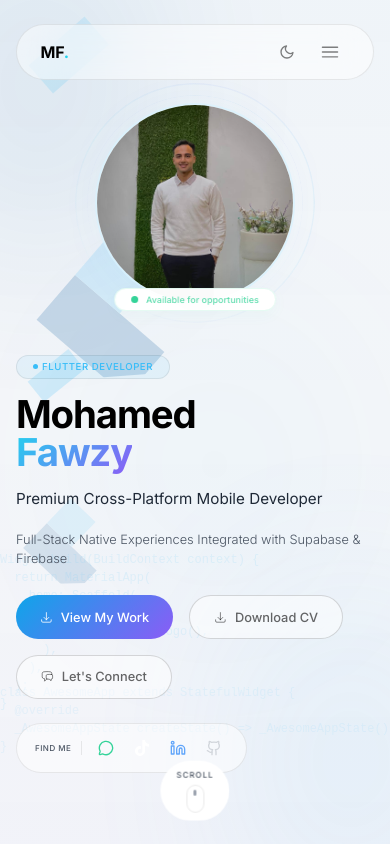
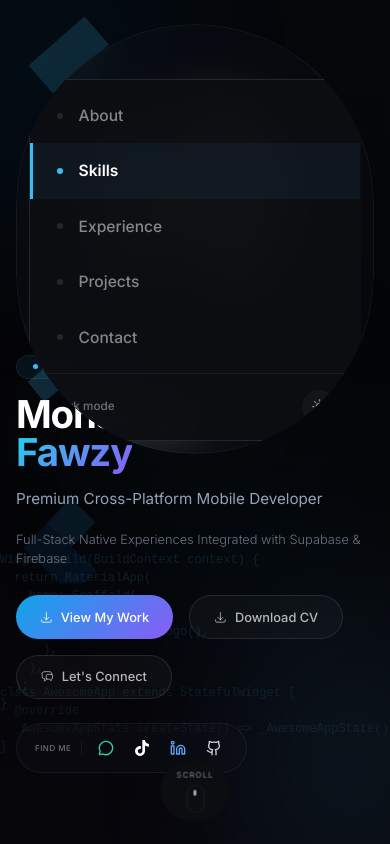
Before and after one commit to M-Fawzy2004/Portfolio, a React (Vite) app: page / in a window 390 px wide. Both pictures are taken after a click on the button "Open menu". Shown: the top 844 px of the page. Built offline with nearby package versions, Linux system fonts and the light colour scheme.

Commit message:
feat: add ScrollToTop component for improved navigation

```diff
--- a/src/App.jsx
+++ b/src/App.jsx
@@ -8,6 +8,7 @@
 import Education from './components/Education'
 import Contact from './components/Contact'
 import BackgroundEasterEggs from './components/BackgroundEasterEggs'
+import ScrollToTop from './components/ScrollToTop'
 
 const ThemeContext = createContext()
 
@@ -41,6 +42,7 @@
         </div>
         <BackgroundEasterEggs />
         <Navigation />
+        <ScrollToTop />
         <main className="position-relative" style={{ zIndex: 10 }}>
           <Hero />
           <AboutMe />
--- a/src/components/Navigation.jsx
+++ b/src/components/Navigation.jsx
@@ -1,6 +1,6 @@
 import { motion, AnimatePresence } from "framer-motion";
 import { useState, useEffect, useRef } from "react";
-import { Bars3Icon, XMarkIcon, SunIcon, MoonIcon } from "@heroicons/react/24/outline";
+import { Bars3Icon, XMarkIcon } from "@heroicons/react/24/outline";
 import {
   isNavigationLocked,
   lockNavigation,
@@ -21,9 +21,16 @@
   const [hidden, setHidden] = useState(false);
   const [active, setActive] = useState("about");
   const [mobileOpen, setMobileOpen] = useState(false);
+  const [phase, setPhase] = useState("dot");
   const guardExpiry = useRef(null);
   const lastScrollY = useRef(0);
   const { theme, toggleTheme } = useTheme();
+
+  useEffect(() => {
+    const t1 = setTimeout(() => setPhase("expand"), 1200);
+    const t2 = setTimeout(() => setPhase("ready"), 3000);
+    return () => { clearTimeout(t1); clearTimeout(t2); };
+  }, []);
 
   useEffect(() => {
     const sectionIds = navItems.map((item) => item.href.slice(1));
@@ -70,44 +77,98 @@
   };
 
   const mobileMenuVariants = {
-    hidden: { opacity: 0, y: -12, scale: 0.96 },
-    visible: { opacity: 1, y: 0, scale: 1 },
-    exit: { opacity: 0, y: -12, scale: 0.96 },
+    hidden: { opacity: 0, height: 0 },
+    visible: { opacity: 1, height: 'auto' },
+    exit: { opacity: 0, height: 0 },
+  };
+
+  const mobileItemVariants = {
+    hidden: { opacity: 0, x: -16 },
+    visible: (i) => ({ opacity: 1, x: 0, transition: { delay: i * 0.06, duration: 0.35, ease: [0.25, 0.46, 0.45, 0.94] } }),
   };
 
   const isHidden = hidden && !mobileOpen;
+  const showFullNav = phase !== "dot";
+  const isExpanding = phase === "expand";
 
   return (
     <header className="fixed-top d-flex justify-content-center" style={{ marginTop: '1.5rem', zIndex: 99 }}>
       <motion.div
-        initial={{ y: -100, opacity: 0 }}
-        animate={{ y: isHidden ? -120 : 0, opacity: isHidden ? 0 : 1 }}
-        transition={{ duration: 0.35, ease: [0.25, 0.46, 0.45, 0.94] }}
-        style={{ pointerEvents: isHidden ? "none" : "auto", width: '92%', maxWidth: '72rem' }}
-      >
-        <nav
-          className={`d-flex align-items-center justify-content-between px-4 py-2 w-100 rounded-pill border ${
-            scrolled ? "shadow-lg" : ""
-          }`}
+        layout
+        initial={{ width: 48, height: 48 }}
+        animate={
+          phase === "dot"
+            ? { width: 48, height: 48, borderRadius: "50%", opacity: 1 }
+            : {
+                width: "92%",
+                height: "auto",
+                borderRadius: "9999px",
+                opacity: isHidden ? 0 : 1,
+                y: isHidden ? -120 : 0,
+              }
+        }
+        transition={{
+          duration: isExpanding ? 1.4 : 0.35,
+          ease: [0.7, 0, 0.3, 1],
+          delay: isExpanding ? 0 : 0,
+        }}
         style={{
-            backgroundColor: scrolled ? 'var(--bg-nav)' : 'var(--bg-tertiary)',
-            backdropFilter: 'blur(24px)',
-            borderColor: 'var(--border-default)',
-            transition: 'background-color 0.3s ease, border-color 0.3s ease',
+          pointerEvents: isHidden ? "none" : "auto",
+          maxWidth: "72rem",
+          overflow: "hidden",
         }}
       >
-          <div className="d-flex align-items-center gap-3">
+        <div
+          style={{
+            borderRadius: "inherit",
+            backgroundColor: phase === "dot" ? "transparent" : scrolled ? "var(--bg-nav)" : "var(--bg-tertiary)",
+            backdropFilter: "blur(24px)",
+            border: phase === "dot" ? "none" : "1px solid var(--border-default)",
+            transition: "background-color 0.3s ease, border-color 0.3s ease",
+          }}
+        >
+          {phase === "dot" && (
+            <motion.div
+              className="d-flex align-items-center justify-content-center"
+              style={{ width: 48, height: 48 }}
+              animate={{ scale: [1, 1.2, 1] }}
+              transition={{ duration: 2.5, repeat: Infinity, ease: "easeInOut" }}
+            >
+              <div style={{ width: 10, height: 10, borderRadius: "50%", backgroundColor: "#38BDF8", opacity: 0.8 }} />
+            </motion.div>
+          )}
+
+          {showFullNav && (
+            <motion.div
+              initial={{ opacity: 0 }}
+              animate={{ opacity: 1 }}
+              transition={{ duration: 0.4, delay: isExpanding ? 0.6 : 0 }}
+            >
+              <motion.nav
+                variants={{
+                  hidden: {},
+                  visible: { transition: { staggerChildren: 0.06, delayChildren: isExpanding ? 0.7 : 0 } },
+                }}
+                initial="hidden"
+                animate="visible"
+                className="d-flex align-items-center justify-content-between px-4 py-2 w-100"
+              >
+                <motion.div
+                  variants={{ hidden: { opacity: 0, y: 8 }, visible: { opacity: 1, y: 0, transition: { duration: 0.5, ease: [0.25, 0.46, 0.45, 0.94] } } }}
+                  className="d-flex align-items-center gap-3"
+                >
                   <a href="#" className="fw-bold text-decoration-none" style={{ fontSize: 'clamp(1rem, 2.5vw, 1.125rem)', letterSpacing: '-0.02em', color: 'var(--text-primary)' }}>
                     MF<span style={{ color: '#22D3EE' }}>.</span>
                   </a>
-          </div>
+                </motion.div>
 
                 <div className="d-none d-md-flex align-items-center gap-1">
                   {navItems.map((item) => {
                     const isActive = active === item.href.slice(1);
                     return (
-                <a
+                      <motion.a
                         key={item.label}
+                        variants={{ hidden: { opacity: 0, y: 8 }, visible: { opacity: 1, y: 0, transition: { duration: 0.5, ease: [0.25, 0.46, 0.45, 0.94] } } }}
                         href={item.href}
                         onClick={() => handleNavClick(item.href)}
                         className="position-relative px-3 py-2 text-decoration-none rounded-3"
@@ -129,11 +190,11 @@
                             transition={{ type: "spring", stiffness: 380, damping: 30 }}
                           />
                         )}
-                </a>
+                      </motion.a>
                     );
                   })}
-            {/* Theme toggle */}
-            <button
+                  <motion.button
+                    variants={{ hidden: { opacity: 0, y: 8 }, visible: { opacity: 1, y: 0, transition: { duration: 0.5, ease: [0.25, 0.46, 0.45, 0.94] } } }}
                     onClick={toggleTheme}
                     className="d-flex align-items-center justify-content-center rounded-circle border-0 ms-2"
                     style={{
@@ -166,27 +227,105 @@
                         <path d="M21 12.79A9 9 0 1 1 11.21 3 7 7 0 0 0 21 12.79z" />
                       </svg>
                     )}
-            </button>
+                  </motion.button>
                 </div>
 
-          <div className="d-flex d-md-none align-items-center gap-2">
-            {/* Theme toggle mobile */}
+                <motion.div
+                  variants={{ hidden: { opacity: 0, y: 8 }, visible: { opacity: 1, y: 0, transition: { duration: 0.5, ease: [0.25, 0.46, 0.45, 0.94] } } }}
+                  className="d-flex d-md-none align-items-center"
+                >
+                  <button
+                    onClick={() => setMobileOpen((prev) => !prev)}
+                    className="p-2 border-0 bg-transparent"
+                    style={{ color: 'var(--text-nav)', cursor: 'pointer' }}
+                    aria-label={mobileOpen ? "Close menu" : "Open menu"}
+                  >
+                    {mobileOpen ? <XMarkIcon style={{ width: 22, height: 22 }} /> : <Bars3Icon style={{ width: 22, height: 22 }} />}
+                  </button>
+                </motion.div>
+              </motion.nav>
+
+              <AnimatePresence>
+                {mobileOpen && (
+                  <motion.div
+                    variants={mobileMenuVariants}
+                    initial="hidden"
+                    animate="visible"
+                    exit="exit"
+                    transition={{ duration: 0.35, ease: [0.25, 0.46, 0.45, 0.94] }}
+                    className="overflow-hidden"
+                    style={{ margin: '0 0.75rem 0.75rem' }}
+                  >
+                    <div
+                      style={{
+                        backgroundColor: 'var(--bg-elevated)',
+                        backdropFilter: 'blur(32px)',
+                        border: '1px solid var(--border-strong)',
+                        borderRadius: 24,
+                        overflow: 'hidden',
+                      }}
+                    >
+                      <div className="d-flex flex-column py-2">
+                        {navItems.map((item, i) => {
+                          const isActive = active === item.href.slice(1);
+                          return (
+                            <motion.a
+                              key={item.label}
+                              custom={i}
+                              variants={mobileItemVariants}
+                              initial="hidden"
+                              animate="visible"
+                              href={item.href}
+                              onClick={() => handleNavClick(item.href)}
+                              className="d-flex align-items-center gap-3 px-4 py-3 text-decoration-none"
+                              style={{
+                                fontSize: 'clamp(0.9rem, 4vw, 1rem)',
+                                fontWeight: isActive ? 600 : 450,
+                                color: isActive ? 'var(--text-nav-active)' : 'var(--text-nav)',
+                                backgroundColor: isActive ? 'rgba(56,189,248,0.06)' : 'transparent',
+                                borderLeft: isActive ? '3px solid #38BDF8' : '3px solid transparent',
+                                transition: 'all 0.2s',
+                              }}
+                            >
+                              <span
+                                className="d-flex align-items-center justify-content-center rounded-2"
+                                style={{
+                                  width: 6,
+                                  height: 6,
+                                  borderRadius: '50%',
+                                  backgroundColor: isActive ? '#38BDF8' : 'var(--border-strong)',
+                                  flexShrink: 0,
+                                }}
+                              />
+                              {item.label}
+                            </motion.a>
+                          );
+                        })}
+                      </div>
+                      <div
+                        className="d-flex align-items-center justify-content-between px-4 py-3"
+                        style={{ borderTop: '1px solid var(--border-default)' }}
+                      >
+                        <span style={{ fontSize: 'clamp(0.65rem, 3vw, 0.75rem)', fontWeight: 500, color: 'var(--text-muted)' }}>
+                          {theme === 'dark' ? 'Dark mode' : 'Light mode'}
+                        </span>
                         <button
                           onClick={toggleTheme}
                           className="d-flex align-items-center justify-content-center rounded-circle border-0"
                           style={{
-                width: 32,
-                height: 32,
-                backgroundColor: 'transparent',
+                            width: 34,
+                            height: 34,
+                            backgroundColor: 'var(--btn-outline-bg)',
+                            border: '1px solid var(--border-default)',
                             color: 'var(--text-nav)',
                             cursor: 'pointer',
-                transition: 'color 0.3s ease',
-                fontSize: 14,
+                            transition: 'all 0.2s',
+                            fontSize: 15,
                           }}
                           aria-label={`Switch to ${theme === 'dark' ? 'light' : 'dark'} mode`}
                         >
                           {theme === 'dark' ? (
-                <svg width="16" height="16" viewBox="0 0 24 24" fill="none" stroke="currentColor" strokeWidth="2" strokeLinecap="round" strokeLinejoin="round">
+                            <svg width="15" height="15" viewBox="0 0 24 24" fill="none" stroke="currentColor" strokeWidth="2" strokeLinecap="round" strokeLinejoin="round">
                               <circle cx="12" cy="12" r="5" />
                               <line x1="12" y1="1" x2="12" y2="3" />
                               <line x1="12" y1="21" x2="12" y2="23" />
@@ -198,66 +337,20 @@
                               <line x1="18.36" y1="5.64" x2="19.78" y2="4.22" />
                             </svg>
                           ) : (
-                <svg width="16" height="16" viewBox="0 0 24 24" fill="none" stroke="currentColor" strokeWidth="2" strokeLinecap="round" strokeLinejoin="round">
+                            <svg width="15" height="15" viewBox="0 0 24 24" fill="none" stroke="currentColor" strokeWidth="2" strokeLinecap="round" strokeLinejoin="round">
                               <path d="M21 12.79A9 9 0 1 1 11.21 3 7 7 0 0 0 21 12.79z" />
                             </svg>
                           )}
                         </button>
-            <button
-              onClick={() => setMobileOpen((prev) => !prev)}
-              className="p-2 border-0 bg-transparent"
-              style={{ color: 'var(--text-nav)', cursor: 'pointer' }}
-              aria-label={mobileOpen ? "Close menu" : "Open menu"}
-            >
-              {mobileOpen ? <XMarkIcon style={{ width: 22, height: 22 }} /> : <Bars3Icon style={{ width: 22, height: 22 }} />}
-            </button>
                       </div>
-        </nav>
-
-        <AnimatePresence>
-          {mobileOpen && (
-            <motion.div
-              variants={mobileMenuVariants}
-              initial="hidden"
-              animate="visible"
-              exit="exit"
-              transition={{ type: "spring", stiffness: 400, damping: 30 }}
-              className="mt-2 p-4"
-              style={{
-                backgroundColor: 'var(--bg-elevated)',
-                backdropFilter: 'blur(32px)',
-                border: '1px solid var(--border-strong)',
-                borderRadius: 24,
-                boxShadow: '0 25px 50px rgba(0,0,0,0.5)',
-                transition: 'background-color 0.3s ease, border-color 0.3s ease',
-              }}
-            >
-              <div className="d-flex flex-column gap-2">
-                {navItems.map((item) => {
-                  const isActive = active === item.href.slice(1);
-                  return (
-                    <a
-                      key={item.label}
-                      href={item.href}
-                      onClick={() => handleNavClick(item.href)}
-                      className="px-3 py-2 text-decoration-none rounded-4"
-                      style={{
-                        fontSize: 'clamp(0.85rem, 4vw, 1rem)',
-                        fontWeight: 500,
-                        backgroundColor: isActive ? 'rgba(34,211,238,0.08)' : 'transparent',
-                        color: isActive ? 'var(--text-nav-active)' : 'var(--text-nav)',
-                        transition: 'all 0.3s',
-                      }}
-                    >
-                      {item.label}
-                    </a>
-                  );
-                })}
                     </div>
                   </motion.div>
                 )}
               </AnimatePresence>
             </motion.div>
+          )}
+        </div>
+      </motion.div>
     </header>
   );
 }
--- /dev/null
+++ b/src/components/ScrollToTop.jsx
@@ -0,0 +1,52 @@
+import { useState, useEffect } from "react";
+import { motion, AnimatePresence } from "framer-motion";
+import { ArrowUpIcon } from "@heroicons/react/24/outline";
+
+export default function ScrollToTop() {
+  const [visible, setVisible] = useState(false);
+
+  useEffect(() => {
+    const handleScroll = () => {
+      setVisible(window.scrollY > 400);
+    };
+    window.addEventListener("scroll", handleScroll, { passive: true });
+    return () => window.removeEventListener("scroll", handleScroll);
+  }, []);
+
+  const scrollToTop = () => {
+    window.scrollTo({ top: 0, behavior: "smooth" });
+  };
+
+  return (
+    <AnimatePresence>
+      {visible && (
+        <motion.button
+          initial={{ opacity: 0, scale: 0.6, y: 20 }}
+          animate={{ opacity: 1, scale: 1, y: 0 }}
+          exit={{ opacity: 0, scale: 0.6, y: 20 }}
+          transition={{ duration: 0.3, ease: [0.25, 0.46, 0.45, 0.94] }}
+          onClick={scrollToTop}
+          className="position-fixed border-0 d-flex align-items-center justify-content-center rounded-circle"
+          style={{
+            bottom: '2rem',
+            right: '2rem',
+            width: 44,
+            height: 44,
+            zIndex: 90,
+            backgroundColor: 'var(--bg-elevated)',
+            backdropFilter: 'blur(16px)',
+            border: '1px solid var(--border-default)',
+            color: 'var(--text-muted)',
+            cursor: 'pointer',
+            transition: 'color 0.2s, border-color 0.2s',
+          }}
+          onMouseEnter={(e) => { e.currentTarget.style.color = '#38BDF8'; e.currentTarget.style.borderColor = 'rgba(56,189,248,0.3)'; }}
+          onMouseLeave={(e) => { e.currentTarget.style.color = ''; e.currentTarget.style.borderColor = ''; }}
+          aria-label="Scroll to top"
+        >
+          <ArrowUpIcon style={{ width: 20, height: 20 }} />
+        </motion.button>
+      )}
+    </AnimatePresence>
+  );
+}
```
Also changed, not shown: 4 other files (tests, documents, lock files or other folders). Lines whose indentation alone changed are shown as unchanged.
